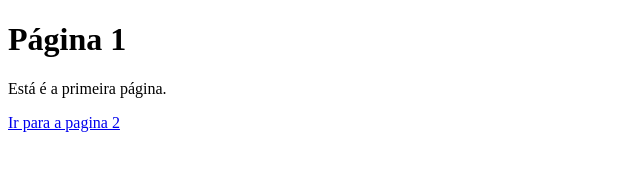
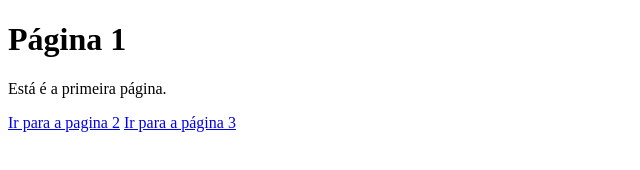
Before and after one commit to ricardosovenil/exerciciopaginas, a plain HTML site: page index.html in a window 1280 px wide. Shown: the whole page, without its empty margins (0-640 px from the left). Drawn offline with Linux system fonts and the light colour scheme.

Commit message:
Update index.html

```diff
--- a/index.html
+++ b/index.html
@@ -7,6 +7,7 @@
         <h1>Página 1</h1>
         <p> Está é a primeira página.</p>
         <a href="pagina2.html">Ir para a pagina 2</a>
+        <a href="pagina3.html">Ir para a página 3</a>
 
     </body>
 </html>
```
